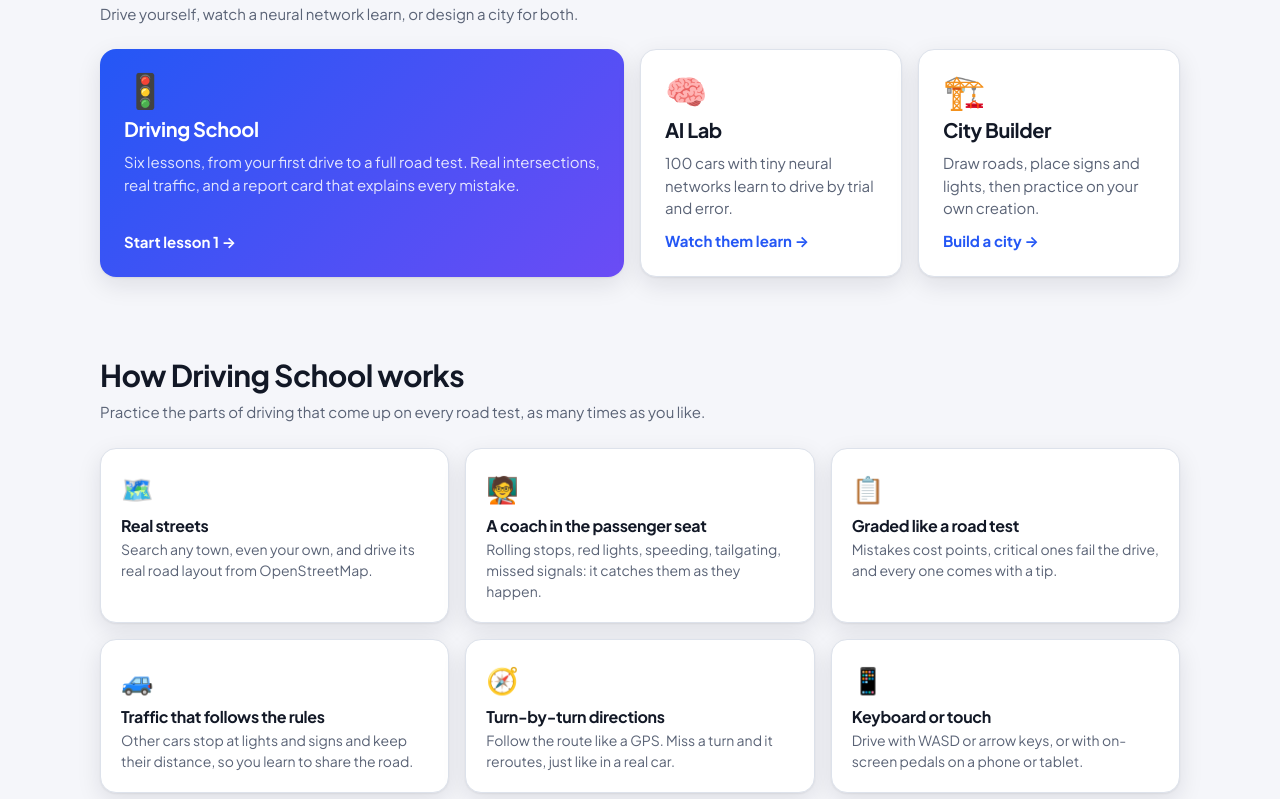
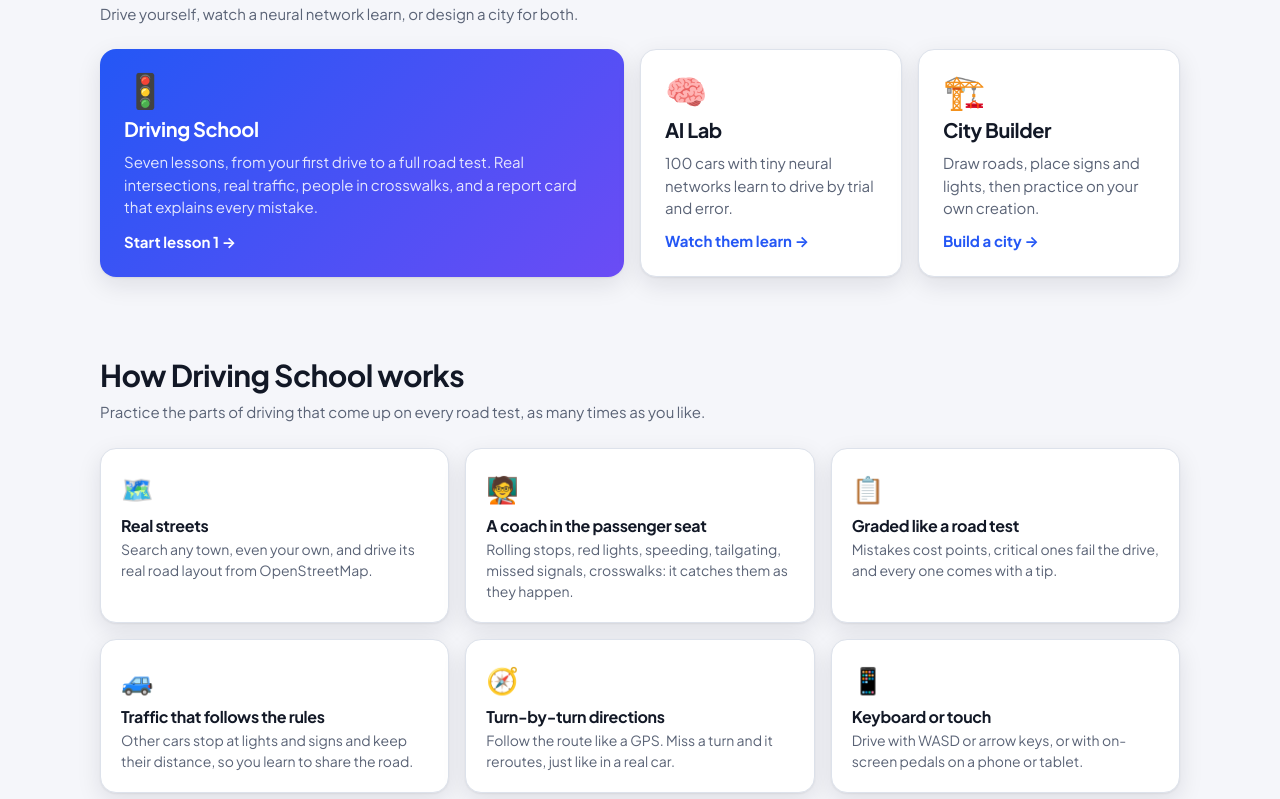
Before and after one commit to coltonmartinn/self-driving-car, a website: page index.html in a window 1280 px wide. Shown: the part 659-1458 px from the top of the page. Drawn offline with Linux system fonts and the light colour scheme.

Commit message:
Docs: Crosswalks lesson, seven lessons, 59 tests
Co-Authored-By: Claude Opus 5.5 <noreply@anthropic.com>

```diff
--- a/index.html
+++ b/index.html
@@ -55,8 +55,8 @@
                <span class="emoji">🚦</span>
                <h3>Driving School</h3>
                <p>
-                  Six lessons, from your first drive to a full road test. Real intersections,
-                  real traffic, and a report card that explains every mistake.
+                  Seven lessons, from your first drive to a full road test. Real intersections,
+                  real traffic, people in crosswalks, and a report card that explains every mistake.
                </p>
                <span class="go">Start lesson 1 →</span>
             </a>
@@ -87,7 +87,7 @@
             <div class="card feature">
                <span class="emoji">🧑‍🏫</span>
                <h3>A coach in the passenger seat</h3>
-               <p>Rolling stops, red lights, speeding, tailgating, missed signals: it catches them as they happen.</p>
+               <p>Rolling stops, red lights, speeding, tailgating, missed signals, crosswalks: it catches them as they happen.</p>
             </div>
             <div class="card feature">
                <span class="emoji">📋</span>
```
Also changed, not shown: README.md.
